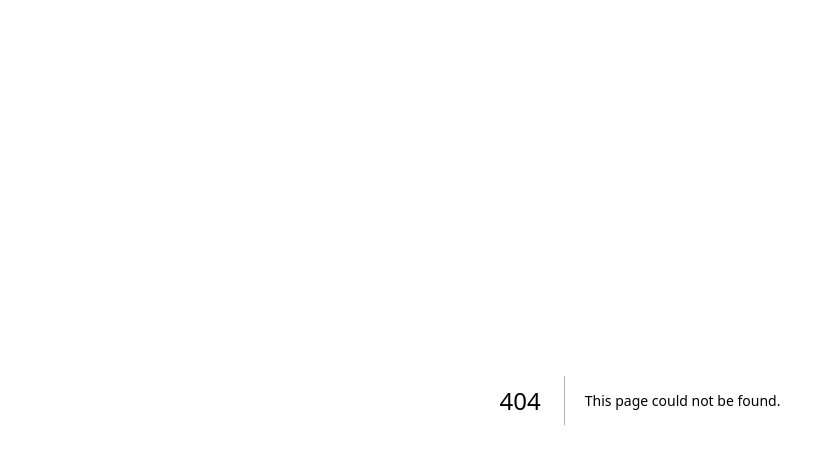
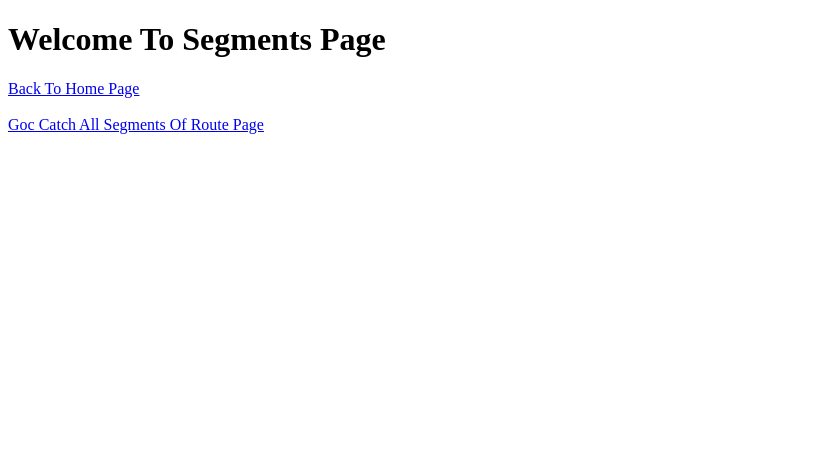
Before and after one commit to Yugal2003/NextJS_Routing, a Next.js app: page /CatchAllSegmentsOfRouteNextJS in a window 1280 px wide. Before the commit this address had no page. Shown: the top 464 px of the page, without its empty margins (0-835 px from the left). Built offline with nearby package versions, Linux system fonts and the light colour scheme.

Commit message:
Third Commit

```diff
--- /dev/null
+++ b/app/CatchAllSegmentsOfRouteNextJS/[...segments]/page.js
@@ -0,0 +1,19 @@
+//CatchAllSegmentsOfRouteNextJS End
+
+'use client'
+
+import Link from "next/link";
+
+const segments = () =>{
+    return(
+        <div>
+            <h1>Welcome To Segments Page</h1>
+            <Link href='/'>Back To Home Page</Link><br></br><br></br>
+            <Link href='/CatchAllSegmentsOfRouteNextJS'>Goc Catch All Segments Of Route Page</Link>
+        </div>
+    )
+}
+
+export default segments;
+
+//CatchAllSegmentsOfRouteNextJS End
```
Also changed, not shown: app/CatchAllSegmentsOfRouteNextJS/page.js (added, +20 -0 lines), app/page.js (+30 -2 lines).
